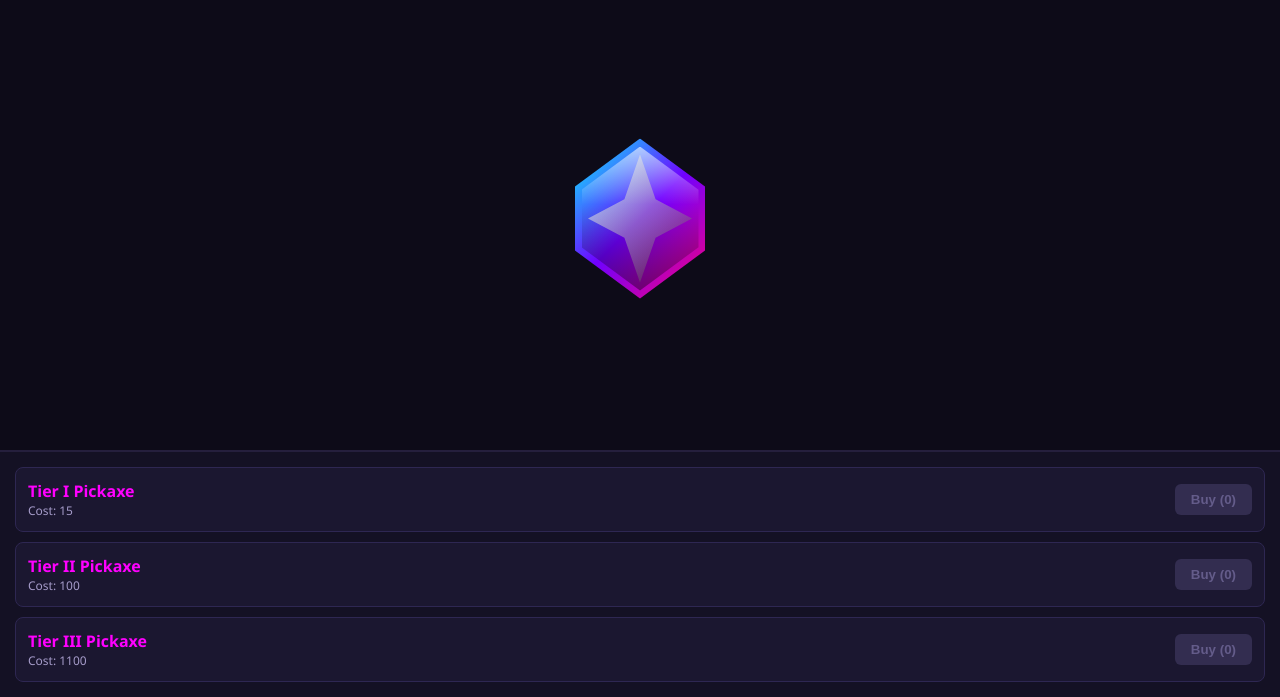
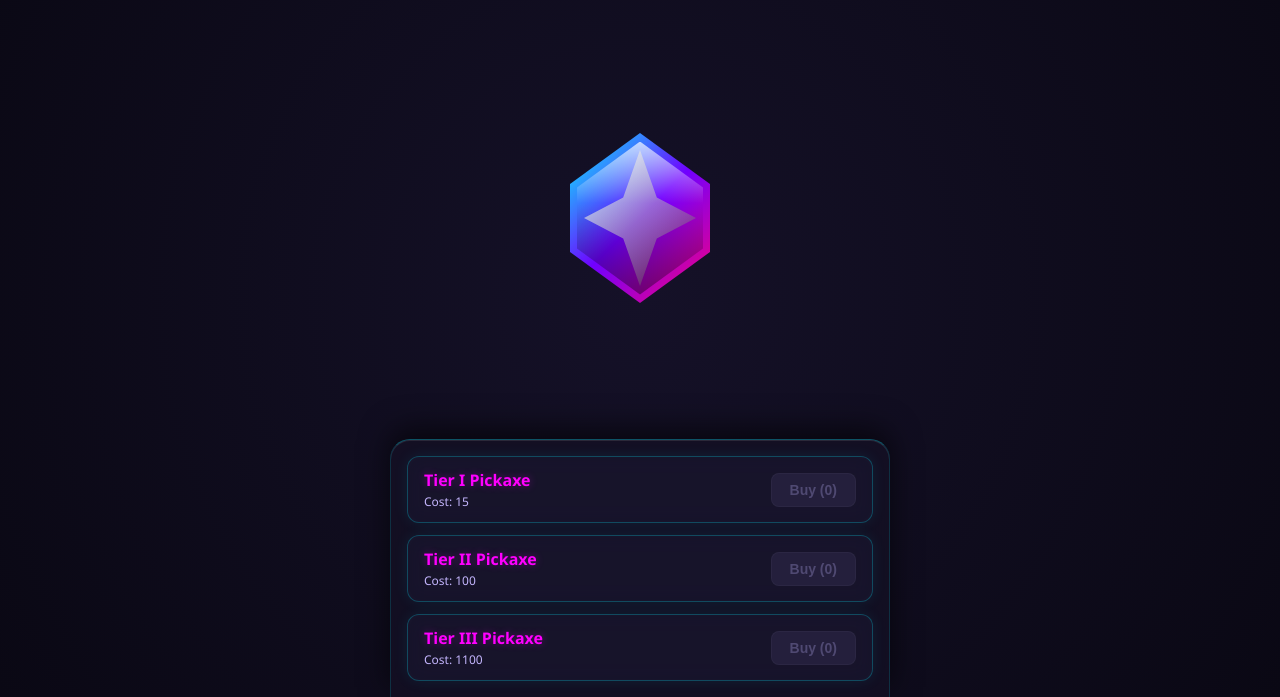
Before and after one commit to liamlessard40-lgtm/crystal-clicker, a plain HTML site: page index.html in a window 1280 px wide. Shown: the part 103-800 px from the top of the page. Drawn offline with Linux system fonts and the light colour scheme.

Commit message:
update index.html

```diff
--- a/index.html
+++ b/index.html
@@ -5,9 +5,12 @@
     <meta name="viewport" content="width=device-width, initial-scale=1.0, maximum-scale=1.0, user-scalable=no">
     <title>Crystal Clicker</title>
     <style>
+        * {
+            box-sizing: border-box;
+        }
         body {
             margin: 0;
-            background: #0d0b18;
+            background: radial-gradient(circle at center, #151128 0%, #0a0814 100%);
             color: #ffffff;
             font-family: 'Segoe UI', Tahoma, Geneva, Verdana, sans-serif;
             display: flex;
@@ -19,17 +22,21 @@
         }
         .stats-panel {
             text-align: center;
-            margin-top: 20px;
+            margin-top: 25px;
+            z-index: 10;
         }
         h1 {
-            font-size: 32px;
-            margin: 0 0 5px 0;
+            font-size: 36px;
+            font-weight: 700;
+            margin: 0 0 6px 0;
             color: #00f0ff;
-            text-shadow: 0 0 10px rgba(0, 240, 255, 0.5);
+            text-shadow: 0 0 20px rgba(0, 240, 255, 0.6);
+            letter-spacing: 1px;
         }
         .cps {
-            font-size: 16px;
-            color: #bfa6ff;
+            font-size: 15px;
+            color: #c4b5fd;
+            letter-spacing: 0.5px;
         }
         .crystal-container {
             position: relative;
@@ -40,97 +47,123 @@
             width: 100%;
         }
         .crystal {
-            width: 130px;
-            height: 160px;
+            width: 140px;
+            height: 170px;
             background: linear-gradient(135deg, #00ffff 0%, #7000ff 50%, #ff0077 100%);
             clip-path: polygon(50% 0%, 100% 30%, 100% 70%, 50% 100%, 0% 70%, 0% 30%);
-            filter: drop-shadow(0 0 25px rgba(0, 240, 255, 0.6));
+            filter: drop-shadow(0 0 30px rgba(0, 240, 255, 0.5));
             cursor: pointer;
-            transition: transform 0.05s ease;
+            transition: transform 0.08s cubic-bezier(0.175, 0.885, 0.32, 1.275);
             position: relative;
-            -webkit-user-select: none;
-            -webkit-touch-callout: none;
-            user-select: none;
         }
         .crystal::after {
             content: '';
             position: absolute;
             top: 5%; left: 5%;
             width: 90%; height: 90%;
-            background: linear-gradient(180deg, rgba(255,255,255,0.6) 0%, rgba(255,255,255,0) 40%, rgba(0,0,0,0.4) 100%);
+            background: linear-gradient(180deg, rgba(255,255,255,0.7) 0%, rgba(255,255,255,0) 40%, rgba(0,0,0,0.4) 100%);
             clip-path: polygon(50% 0%, 100% 30%, 100% 70%, 50% 100%, 0% 70%, 0% 30%);
+            pointer-events: none;
         }
         .crystal::before {
             content: '';
             position: absolute;
             top: 10%; left: 10%;
             width: 80%; height: 80%;
-            background: linear-gradient(135deg, rgba(255,255,255,0.7) 0%, rgba(0,0,0,0.3) 100%);
+            background: linear-gradient(135deg, rgba(255,255,255,0.8) 0%, rgba(0,0,0,0.3) 100%);
             clip-path: polygon(50% 0%, 65% 35%, 100% 50%, 65% 65%, 50% 100%, 35% 65%, 0% 50%, 35% 35%);
             z-index: 1;
             pointer-events: none;
         }
         .crystal:active {
-            transform: scale(0.92) rotate(3deg);
+            transform: scale(0.90) rotate(4deg);
+            filter: drop-shadow(0 0 40px rgba(255, 0, 119, 0.7));
         }
         .shop-panel {
             width: 100%;
-            background: #141124;
-            border-top: 2px solid #251f3d;
-            padding: 15px 0;
+            max-width: 500px;
+            background: rgba(20, 17, 36, 0.75);
+            backdrop-filter: blur(16px);
+            -webkit-backdrop-filter: blur(16px);
+            border-top: 1px solid rgba(0, 240, 255, 0.3);
+            border-left: 1px solid rgba(0, 240, 255, 0.15);
+            border-right: 1px solid rgba(0, 240, 255, 0.15);
+            box-shadow: 0 -10px 30px rgba(0, 0, 0, 0.6), inset 0 1px 0 rgba(255, 255, 255, 0.1);
+            padding: 16px 12px;
             display: flex;
             flex-direction: column;
-            gap: 10px;
-            max-height: 40vh;
+            gap: 12px;
+            max-height: 42vh;
             overflow-y: auto;
+            border-top-left-radius: 20px;
+            border-top-right-radius: 20px;
         }
         .shop-item {
             display: flex;
             justify-content: space-between;
             align-items: center;
-            background: #1b1730;
-            margin: 0 15px;
-            padding: 12px;
-            border-radius: 8px;
-            border: 1px solid #2e2752;
+            background: rgba(27, 23, 48, 0.65);
+            backdrop-filter: blur(10px);
+            margin: 0 4px;
+            padding: 12px 16px;
+            border-radius: 12px;
+            border: 1px solid rgba(0, 240, 255, 0.25);
+            box-shadow: 0 0 15px rgba(0, 240, 255, 0.08), inset 0 0 10px rgba(255, 255, 255, 0.02);
+            transition: all 0.2s ease;
+        }
+        .shop-item:hover {
+            border-color: rgba(0, 240, 255, 0.6);
+            box-shadow: 0 0 20px rgba(0, 240, 255, 0.2);
         }
         .shop-item button {
-            background: #00f0ff;
+            background: linear-gradient(135deg, #00f0ff 0%, #0088ff 100%);
             color: #0d0b18;
             border: none;
-            padding: 8px 16px;
-            border-radius: 6px;
-            font-weight: bold;
+            padding: 8px 18px;
+            border-radius: 8px;
+            font-weight: 700;
+            font-size: 14px;
             cursor: pointer;
-            box-shadow: 0 0 10px rgba(0, 240, 255, 0.2);
+            box-shadow: 0 0 12px rgba(0, 240, 255, 0.4);
+            transition: transform 0.1s ease, filter 0.1s ease;
+        }
+        .shop-item button:hover:not(:disabled) {
+            transform: scale(1.05);
+            filter: brightness(1.15);
+        }
+        .shop-item button:active:not(:disabled) {
+            transform: scale(0.95);
         }
         .shop-item button:disabled {
-            background: #332d50;
-            color: #645c8a;
+            background: rgba(51, 45, 80, 0.5);
+            color: rgba(100, 92, 138, 0.7);
             cursor: not-allowed;
             box-shadow: none;
+            border: 1px solid rgba(255, 255, 255, 0.03);
         }
         .item-info div:first-child {
-            font-weight: bold;
+            font-weight: 700;
             font-size: 16px;
             color: #ff00ff;
+            text-shadow: 0 0 8px rgba(255, 0, 255, 0.3);
         }
         .item-info div:last-child {
             font-size: 12px;
-            color: #a59bc9;
+            color: #c4b5fd;
+            margin-top: 2px;
         }
         .floating-text {
             position: absolute;
             color: #00f0ff;
-            font-weight: bold;
+            font-weight: 800;
             font-size: 24px;
             pointer-events: none;
-            text-shadow: 0 0 8px #ff00ff;
-            animation: floatUp 0.8s ease-out forwards;
+            text-shadow: 0 0 10px #ff00ff, 0 0 20px #00f0ff;
+            animation: floatUp 0.8s cubic-bezier(0.25, 1, 0.5, 1) forwards;
         }
         @keyframes floatUp {
             0% { opacity: 1; transform: translateY(0) scale(1); }
-            100% { opacity: 0; transform: translateY(-120px) scale(0.8); }
+            100% { opacity: 0; transform: translateY(-130px) scale(0.7); }
         }
     </style>
 </head>
@@ -139,35 +172,36 @@
         <h1 id="crystalCount">0 Crystals</h1>
         <div class="cps" id="cpsCount">per second: 0</div>
     </div>
+
     <div class="crystal-container" id="crystalContainer">
         <div class="crystal" id="crystalBtn"></div>
     </div>
+
     <div class="shop-panel">
         <div class="shop-item">
             <div class="item-info">
                 <div>Tier I Pickaxe</div>
                 <div id="pickaxe1Cost">Cost: 15</div>
             </div>
-            <button id="buyPickaxe1" onclick="gameBuyUpgrade('pickaxe1')">Buy (<span id="pickaxe1Qty">0</span>)</button>
+            <button id="buyPickaxe1" onclick="buyUpgrade('pickaxe1')">Buy (<span id="pickaxe1Qty">0</span>)</button>
         </div>
         <div class="shop-item">
             <div class="item-info">
                 <div>Tier II Pickaxe</div>
                 <div id="pickaxe2Cost">Cost: 100</div>
             </div>
-            <button id="buyPickaxe2" onclick="gameBuyUpgrade('pickaxe2')">Buy (<span id="pickaxe2Qty">0</span>)</button>
+            <button id="buyPickaxe2" onclick="buyUpgrade('pickaxe2')">Buy (<span id="pickaxe2Qty">0</span>)</button>
         </div>
         <div class="shop-item">
             <div class="item-info">
                 <div>Tier III Pickaxe</div>
                 <div id="pickaxe3Cost">Cost: 1100</div>
             </div>
-            <button id="buyPickaxe3" onclick="gameBuyUpgrade('pickaxe3')">Buy (<span id="pickaxe3Qty">0</span>)</button>
+            <button id="buyPickaxe3" onclick="buyUpgrade('pickaxe3')">Buy (<span id="pickaxe3Qty">0</span>)</button>
         </div>
     </div>
 
     <script>
-        (function() {
         let crystals = 0;
         const upgrades = {
             pickaxe1: { qty: 0, cost: 15, baseCost: 15, cps: 0.2 },
@@ -229,8 +263,6 @@
             }
         }
 
-            window.gameBuyUpgrade = buyUpgrade;
-
         function getCps() {
             let totalCps = 0;
             Object.keys(upgrades).forEach(key => {
@@ -277,7 +309,6 @@
         }, 10000);
 
         updateUI();
-        })();
     </script>
 </body>
 </html>
```
Lines whose indentation alone changed are shown as unchanged.
